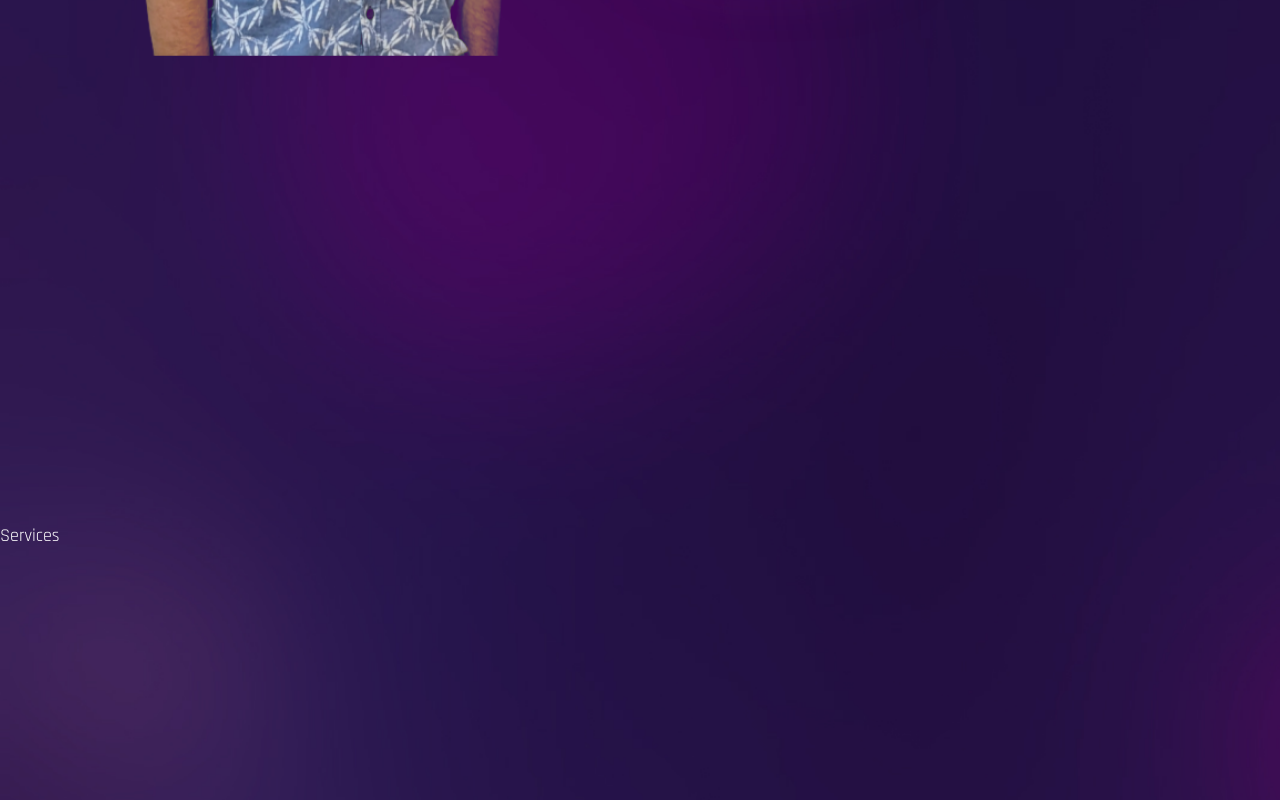
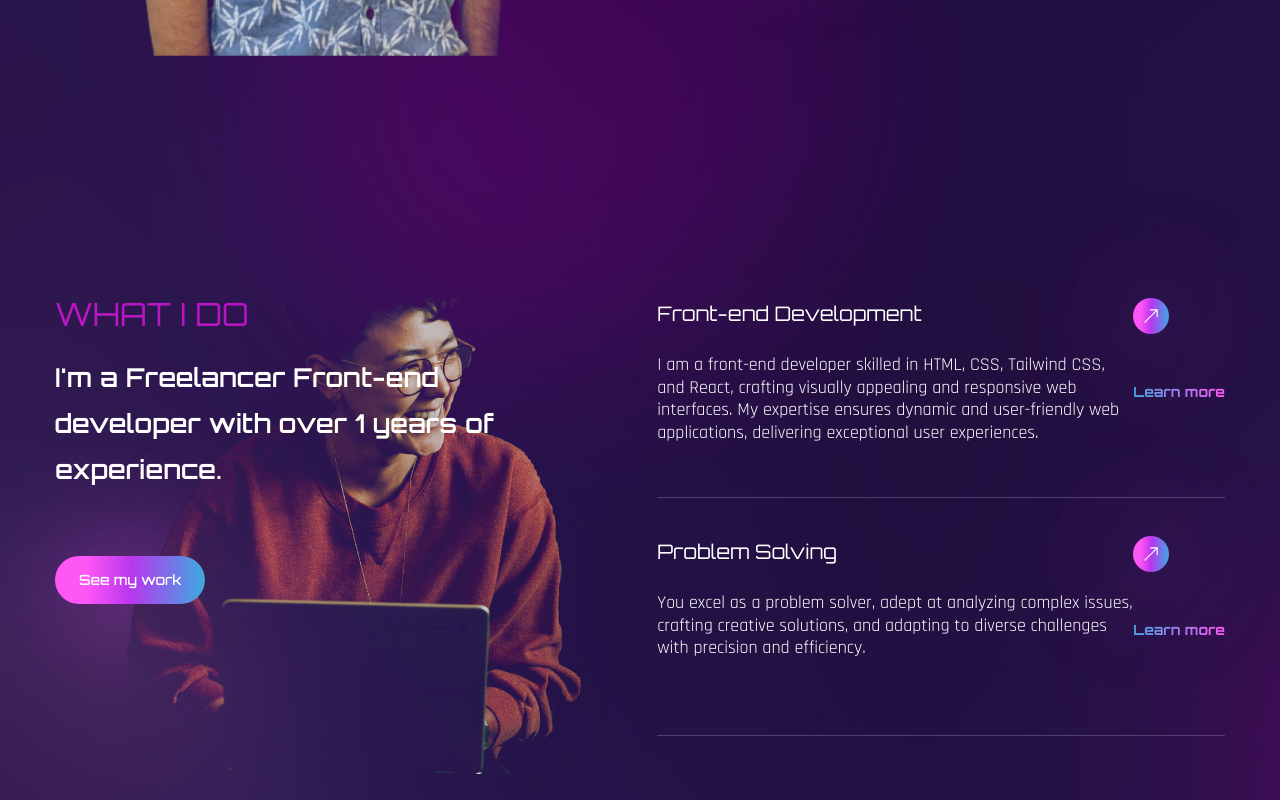
Before and after one commit to meraj2704/portfolio, a React (Create React App) app: page / in a window 1280 px wide. Shown: the part 1400-2200 px from the top of the page. Built offline with nearby package versions, Linux system fonts and the light colour scheme; a web font is replaced by a local one.

Commit message:
services section complete

```diff
--- a/src/components/Services.js
+++ b/src/components/Services.js
@@ -1,7 +1,64 @@
 import React from 'react';
+// icon
+import { BsArrowUpRight } from 'react-icons/bs';
+// motion
+import { motion } from 'framer-motion';
+import { fadeIn } from '../variants';
 
+const services = [
+  {
+    name: 'Front-end Development',
+    description: 'I am a front-end developer skilled in HTML, CSS, Tailwind CSS, and React, crafting visually appealing and responsive web interfaces. My expertise ensures dynamic and user-friendly web applications, delivering exceptional user experiences.',
+    link: 'Learn more'
+  },
+  {
+    name: 'Problem Solving',
+    description: 'You excel as a problem solver, adept at analyzing complex issues, crafting creative solutions, and adapting to diverse challenges with precision and efficiency.',
+    link: 'Learn more'
+  }
+];
 const Services = () => {
-  return <div className='section' id='services'>Services</div>;
+  return <section className='section' id='services'>
+    <div className="container mx-auto">
+      <div className='flex flex-col lg:flex-row'>
+        <motion.div
+        variants={fadeIn('right', 0.3)}
+        initial='hidden'
+        whileInView={'show'}
+        viewport={{ once: false, amount: 0.3 }}
+        className='flex-1 lg:bg-services lg:bg-bottom bg-no-repeat mix-blend-lighten mb-12 lg:mb-0'>
+          <h2 className='h2 text-accent mb-6'>What I Do</h2>
+          <h3 className='h3 max-w-[455px] mb-16 '>I'm a Freelancer Front-end developer with over 1 years of experience.</h3>
+          <button className='btn btn-sm'>See my work</button>
+        </motion.div>
+        <motion.div
+        variants={fadeIn('left', 0.3)}
+        initial='hidden'
+        whileInView={'show'}
+        viewport={{ once: false, amount: 0.3 }}
+        >
+          {
+            services.map((service, index) => {
+              const { name, description, link } = service;
+              return (
+                <div className='border-b border-white/20 h-[200px] mb-[38px] flex ' key={index}>
+                  <div className='max-w-[476px]'>
+                    <h4 className='text-[20px] tacking-wider font-primary font-semmibold mb-6'>{name}</h4>
+                    <p className='font-secondary leading-tight'>{description}</p>
+                  </div>
+                  <div>
+                    <a href="#" className='btn w-9 h-9 mb-[42px] flex justify-center items-center'><BsArrowUpRight/></a>
+                    <a href="#" className='text-gradient text-sm'>{link}</a>
+                  </div>
+
+                </div>
+              )
+            })
+          }
+        </motion.div>
+      </div>
+    </div>
+  </section>;
 };
 
 export default Services;
```
